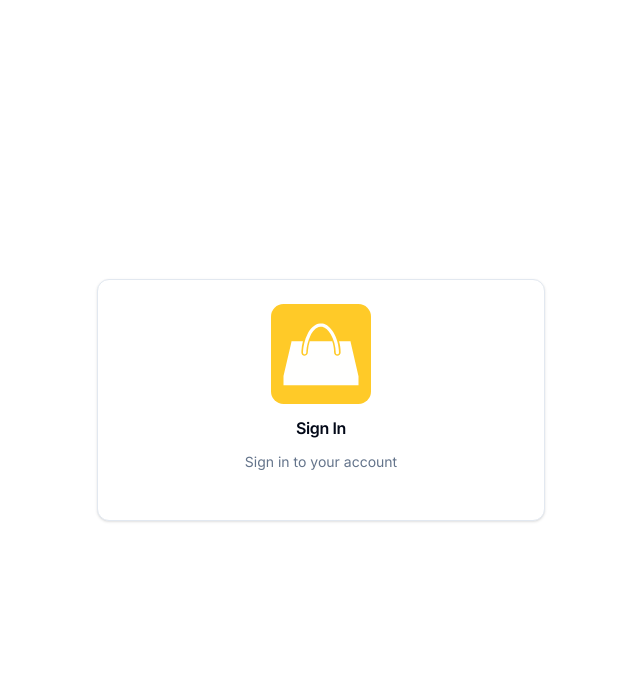
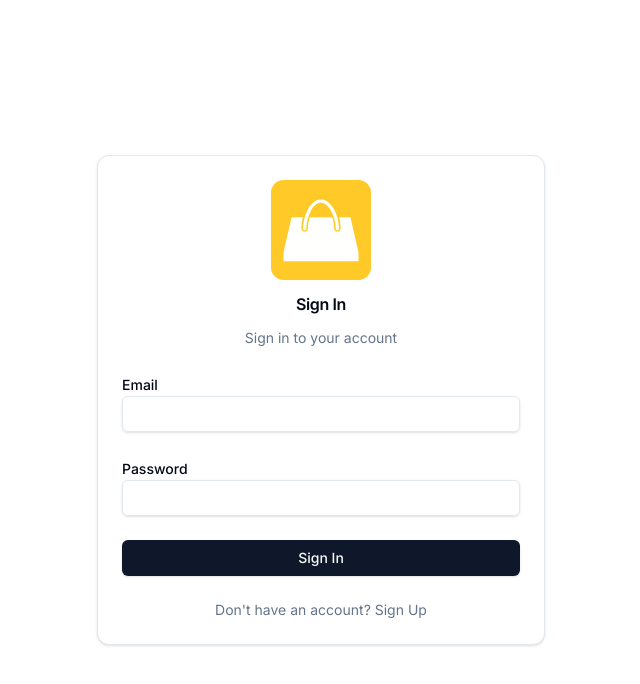
Before and after one commit to Michau94/ProStoreNext, a Next.js app: page /sign-in in a window 1280 px wide. Shown: the top 684 px of the page, without its empty margins (319-959 px from the left). Built offline with nearby package versions, Linux system fonts and the light colour scheme; no server answers.

Commit message:
Sign in form

```diff
--- a/app/(auth)/sign-in/page.tsx
+++ b/app/(auth)/sign-in/page.tsx
@@ -1,3 +1,4 @@
+import CredentialsSignInForm from "@/components/auth/credentials-signin-form";
 import {
   Card,
   CardContent,
@@ -6,16 +7,27 @@
   CardTitle,
 } from "@/components/ui/card";
 import { APP_NAME } from "@/lib/constants";
-
 import { Metadata } from "next";
 import Image from "next/image";
 import Link from "next/link";
+import { auth } from "@/auth";
+import { redirect } from "next/navigation";
 
 export const metadata: Metadata = {
   title: "Sign In",
 };
 
-export default function SignInPage() {
+export default async function SignInPage(props: {
+  searchParams: Promise<{ callbackUrl?: string }>;
+}) {
+  const { callbackUrl } = await props.searchParams;
+
+  const session = await auth();
+
+  if (session) {
+    redirect(callbackUrl || "/");
+  }
+
   return (
     <div className="w-full max-w-md mx-auto">
       <Card>
@@ -35,7 +47,7 @@
           </CardDescription>
         </CardHeader>
         <CardContent className="space-y-4">
-          {/* Sign in form will be placed here */}
+          <CredentialsSignInForm />
         </CardContent>
       </Card>
     </div>
--- /dev/null
+++ b/components/auth/credentials-signin-form.tsx
@@ -0,0 +1,79 @@
+"use client";
+
+import Link from "next/link";
+import { Button } from "../ui/button";
+import { Input } from "../ui/input";
+import { Label } from "../ui/label";
+import { signInDefaultvalues } from "@/lib/constants";
+import { signInWithCredentials } from "@/lib/actions/user.actions";
+import { useActionState } from "react";
+import { useFormStatus } from "react-dom";
+import { useSearchParams } from "next/navigation";
+
+export default function CredentialsSignInForm() {
+  const [data, action] = useActionState(signInWithCredentials, {
+    success: false,
+    message: "",
+  });
+
+  const searchParams = useSearchParams();
+  const callbackUrl = searchParams.get("callbackUrl") || "/";
+
+  const SignInButton = () => {
+    const { pending } = useFormStatus();
+    return (
+      <Button
+        type="submit"
+        className="w-full"
+        variant="default"
+        disabled={pending}
+      >
+        {pending ? "Signing In..." : "Sign In"}
+      </Button>
+    );
+  };
+
+  return (
+    <form action={action}>
+      <input type="hidden" name="callbackUrl" value={callbackUrl} />
+      <div className="space-y-6">
+        <div>
+          <Label htmlFor="email">Email</Label>
+          <Input
+            id="email"
+            name="email"
+            type="email"
+            required
+            autoComplete="email"
+            defaultValue={signInDefaultvalues.email}
+          />
+        </div>
+        <div>
+          <Label htmlFor="password">Password</Label>
+          <Input
+            id="password"
+            name="password"
+            type="password"
+            required
+            autoComplete="password"
+            defaultValue={signInDefaultvalues.password}
+          />
+        </div>
+        <div>
+          <SignInButton></SignInButton>
+        </div>
+
+        {data && !data.success && (
+          <div className="text-sm text-destructive">{data.message}</div>
+        )}
+
+        <div className="text-sm text-center text-muted-foreground">
+          Don&apos;t have an account?{" "}
+          <Link href="/signup" target="_self" className="link">
+            Sign Up
+          </Link>
+        </div>
+      </div>
+    </form>
+  );
+}
--- /dev/null
+++ b/components/ui/input.tsx
@@ -0,0 +1,22 @@
+import * as React from "react"
+
+import { cn } from "@/lib/utils"
+
+const Input = React.forwardRef<HTMLInputElement, React.ComponentProps<"input">>(
+  ({ className, type, ...props }, ref) => {
+    return (
+      <input
+        type={type}
+        className={cn(
+          "flex h-9 w-full rounded-md border border-input bg-transparent px-3 py-1 text-base shadow-sm transition-colors file:border-0 file:bg-transparent file:text-sm file:font-medium file:text-foreground placeholder:text-muted-foreground focus-visible:outline-none focus-visible:ring-1 focus-visible:ring-ring disabled:cursor-not-allowed disabled:opacity-50 md:text-sm",
+          className
+        )}
+        ref={ref}
+        {...props}
+      />
+    )
+  }
+)
+Input.displayName = "Input"
+
+export { Input }
--- /dev/null
+++ b/components/ui/label.tsx
@@ -0,0 +1,26 @@
+"use client"
+
+import * as React from "react"
+import * as LabelPrimitive from "@radix-ui/react-label"
+import { cva, type VariantProps } from "class-variance-authority"
+
+import { cn } from "@/lib/utils"
+
+const labelVariants = cva(
+  "text-sm font-medium leading-none peer-disabled:cursor-not-allowed peer-disabled:opacity-70"
+)
+
+const Label = React.forwardRef<
+  React.ElementRef<typeof LabelPrimitive.Root>,
+  React.ComponentPropsWithoutRef<typeof LabelPrimitive.Root> &
+    VariantProps<typeof labelVariants>
+>(({ className, ...props }, ref) => (
+  <LabelPrimitive.Root
+    ref={ref}
+    className={cn(labelVariants(), className)}
+    {...props}
+  />
+))
+Label.displayName = LabelPrimitive.Root.displayName
+
+export { Label }
--- a/lib/constants/index.ts
+++ b/lib/constants/index.ts
@@ -7,3 +7,8 @@
 export const LATEST_PRODUCTS_LIMIT = Number(
   process.env.NEXT_PUBLIC_LATEST_PRODUCTS_LIMIT || 4,
 );
+
+export const signInDefaultvalues = {
+  email: "",
+  password: "",
+};
--- a/package.json
+++ b/package.json
@@ -16,6 +16,7 @@
     "@prisma/adapter-pg": "^7.3.0",
     "@radix-ui/react-dialog": "^1.1.15",
     "@radix-ui/react-dropdown-menu": "^2.1.16",
+    "@radix-ui/react-label": "^2.1.8",
     "@radix-ui/react-slot": "^1.2.4",
     "add": "^2.0.6",
     "bcrypt-ts-edge": "^3.0.1",
```
Also changed, not shown: 1 other file (tests, documents, lock files or other folders).
